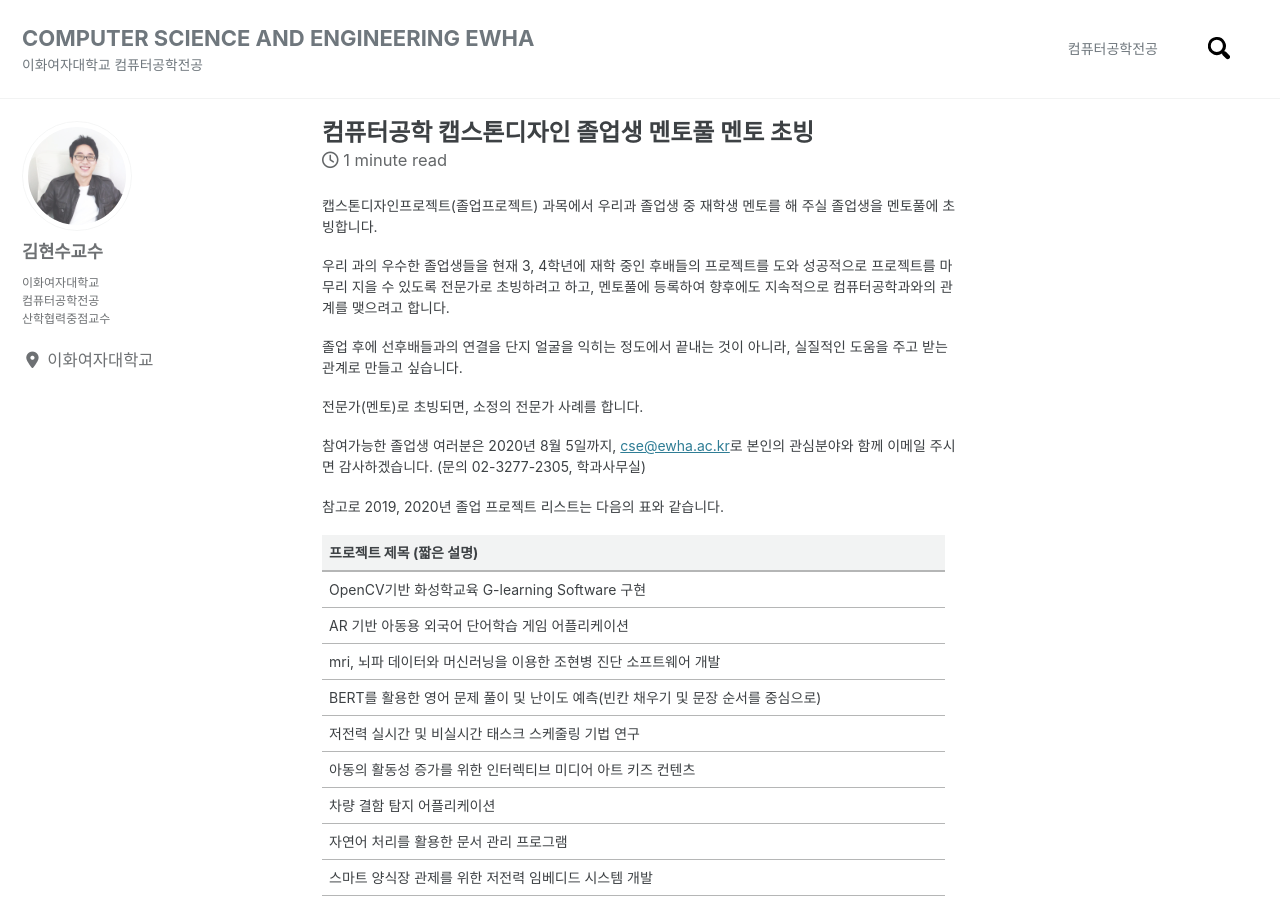
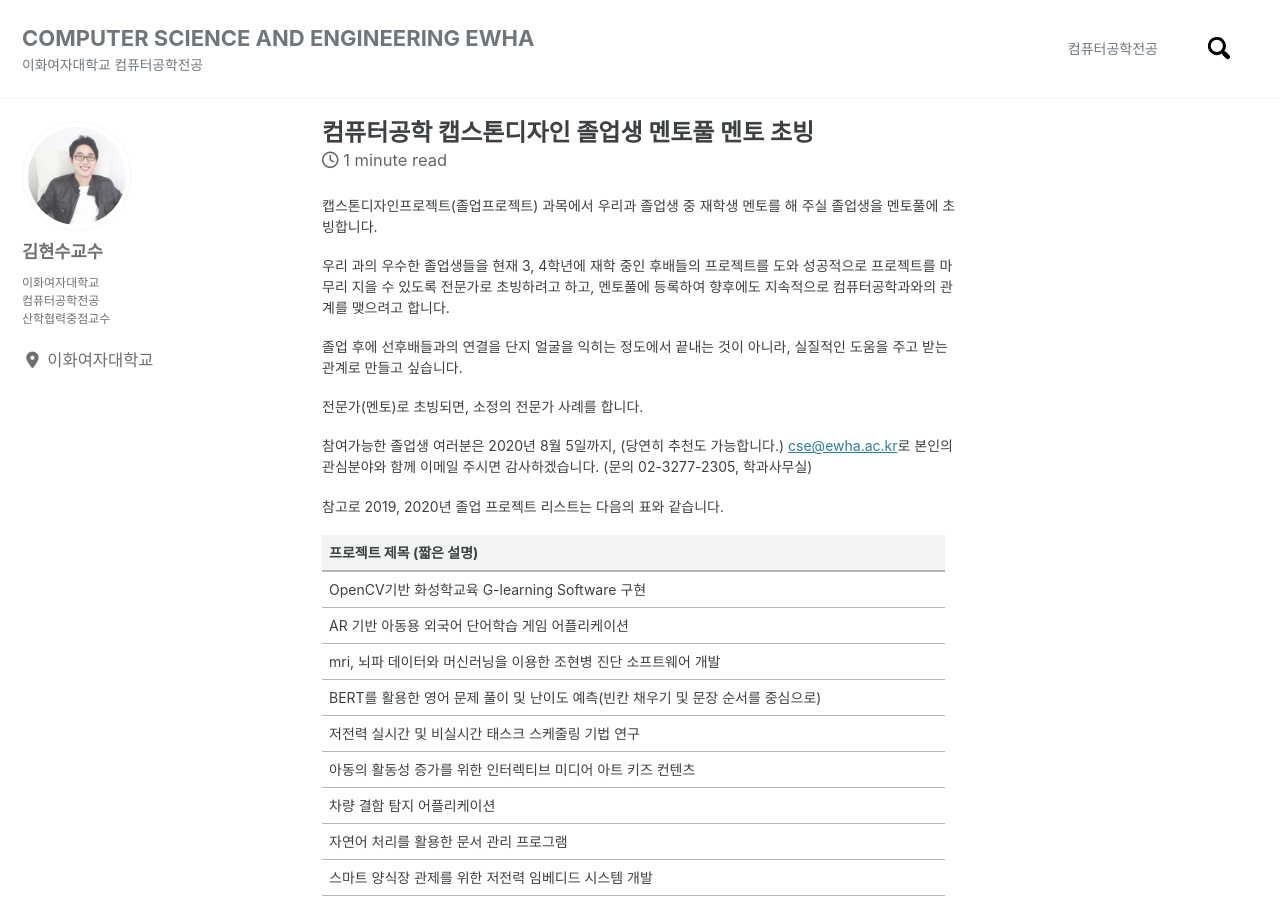
Before and after one commit to faculty-hieonn/faculty-hieonn.github.io, a Jekyll site: the page built from _posts/2020-07-31-mentoring.md, in a window 1280 px wide and 900 px high. Built offline with Jekyll 4.4.1, drawn with Linux system fonts in a browser that asks for light colours; cached includes are drawn as plain includes; nearby versions of some CDN libraries.

Commit message:
post modi

```diff
--- a/_posts/2020-07-31-mentoring.md
+++ b/_posts/2020-07-31-mentoring.md
@@ -12,7 +12,7 @@ categories: notice
 
 전문가(멘토)로 초빙되면, 소정의 전문가 사례를 합니다.
 
-참여가능한 졸업생 여러분은 2020년 8월 5일까지,
+참여가능한 졸업생 여러분은 2020년 8월 5일까지, (당연히 추천도 가능합니다.)
 <a href="mailto:cse@ewha.ac.kr?Subject='(졸업생멘토신청)'">cse@ewha.ac.kr</a>로 본인의 관심분야와 함께 이메일 주시면 감사하겠습니다. (문의 02-3277-2305, 학과사무실)
 
 참고로 2019, 2020년 졸업 프로젝트 리스트는 다음의 표와 같습니다.
```
Also changed, not shown: _posts/2020-07-30-lecturer.md (+1 -1 lines).
